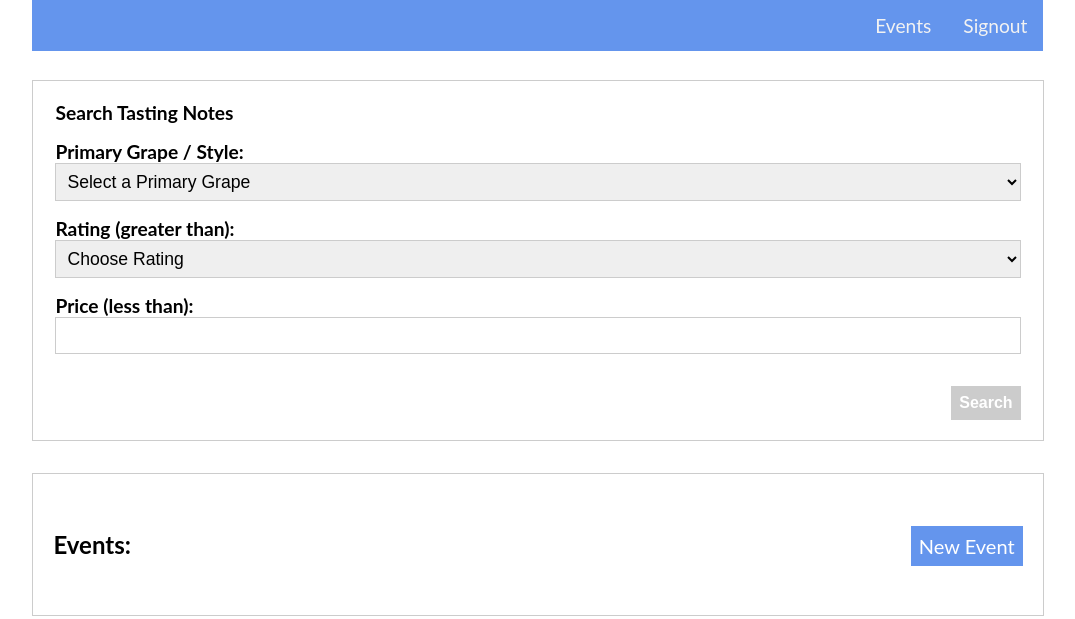
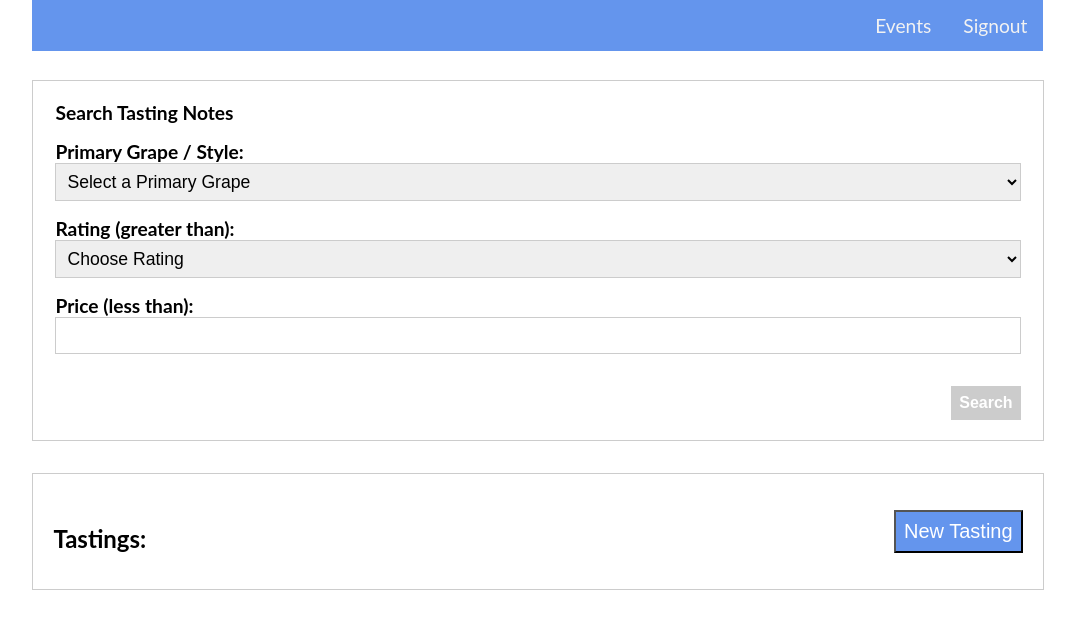
Before and after one commit to pmkgithub/som_assitance, a website: page app_server/views/tasting_events_list.html in a window 1280 px wide. Shown: the whole page, without its empty margins (102-1177 px from the left). Drawn offline with nearby package versions, Linux system fonts and the light colour scheme; no server answers.

Commit message:
refact events header and new event button to flex

```diff
--- a/app_server/views/tasting_events_list.html
+++ b/app_server/views/tasting_events_list.html
@@ -46,9 +46,11 @@
 
     <div class="events-wrapper">
         <!-- Events Header and New Event Button -->
-        <div class="event-header-wrapper">
-            <h2 class="event-header">Events:</h2>
-            <a class="new-tasting-event-button" href="/events/new">New Event</a>
+        <div class="events-header-wrapper">
+            <!--<h2 class="events-header">Events:</h2>-->
+            <div class="events-header">Tastings:</div>
+            <!--<a class="new-tasting-event-button" href="/events/new">New Event</a>-->
+            <button class="new-tasting-event-button" href="/events/new">New Tasting</button>
         </div>
 
         <!-- events list -->
--- a/public/css/style.css
+++ b/public/css/style.css
@@ -122,21 +122,45 @@ html {
   border: 1px solid #ccc;
   margin-top: 2em;
 }
-.event-header-wrapper {
+/* old - b/f refact */
+/*.events-header-wrapper {*/
+  /*!* for positioning new event button *!*/
+  /*position: relative;*/
+  /*margin-top: 1rem;*/
+/*}*/
+/*h2.events-header,*/
+/*a.new-tasting-event-button {*/
+  /*display: inline-block;*/
+/*}*/
+/*a.new-tasting-event-button {*/
+  /*!* for positioning new event button *!*/
+  /*position: absolute;*/
+  /*top: 1rem;*/
+  /*right: 0rem;*/
+
+  /*text-align: center;*/
+  /*text-decoration: none;*/
+  /*padding: 0.5rem;*/
+  /*font-size: 1.25rem;*/
+  /*color: white;*/
+  /*background-color: cornflowerblue;*/
+/*}*/
+/* new - refact*/
+.events-header-wrapper {
   /* for positioning new event button */
-  position: relative;
+  display: flex;
+  justify-content: space-between;
   margin-top: 1rem;
 }
-h2.event-header,
-a.new-tasting-event-button {
+div.events-header {
+  font-size: 1.5rem;
+  font-weight: bold;
+  align-self: flex-end;
+}
+button.new-tasting-event-button {
   display: inline-block;
 }
-a.new-tasting-event-button {
-  /* for positioning new event button */
-  position: absolute;
-  top: 1rem;
-  right: 0rem;
-
+button.new-tasting-event-button {
   text-align: center;
   text-decoration: none;
   padding: 0.5rem;
@@ -482,7 +506,6 @@ li div.tasting-desc-icon-wrapper {
 /******************************************************************************/
 /*  SEARCH RESULTS - BEGIN */
 /******************************************************************************/
-/* TODO - search results list CSS */
 .search-results-wrapper {
   border: 1px solid #ccc;
   padding: 20px;
```
